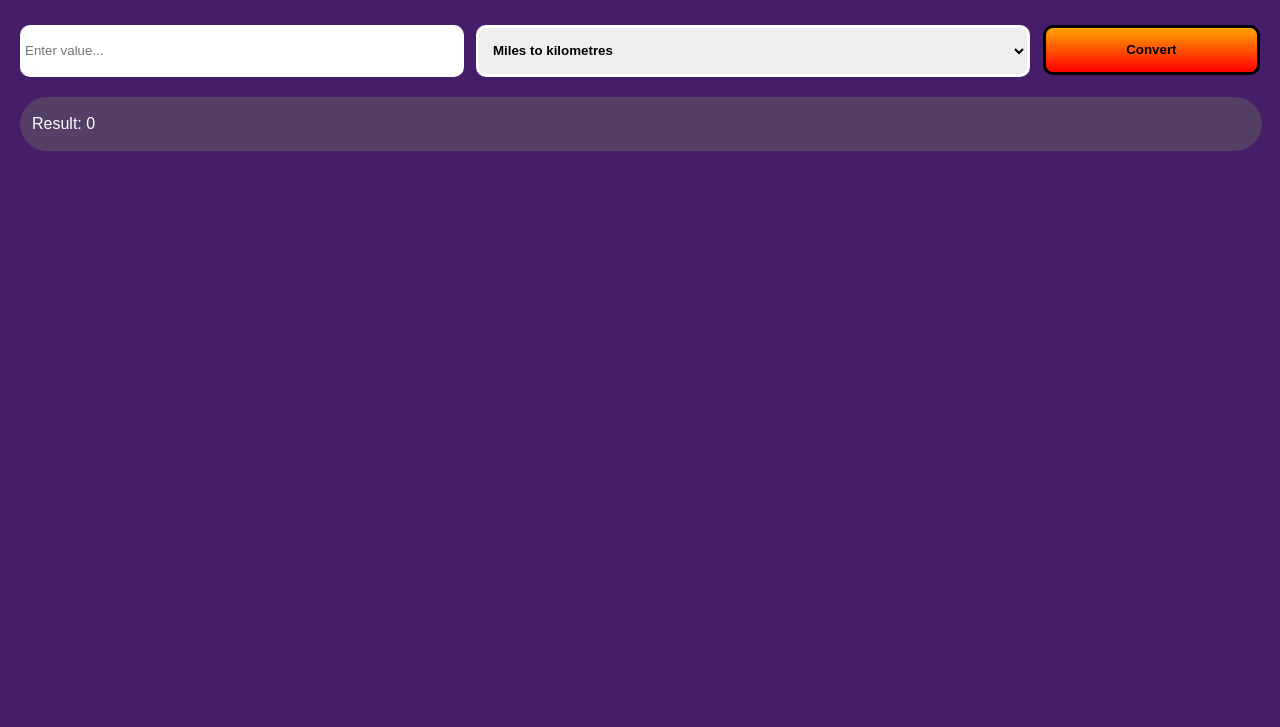
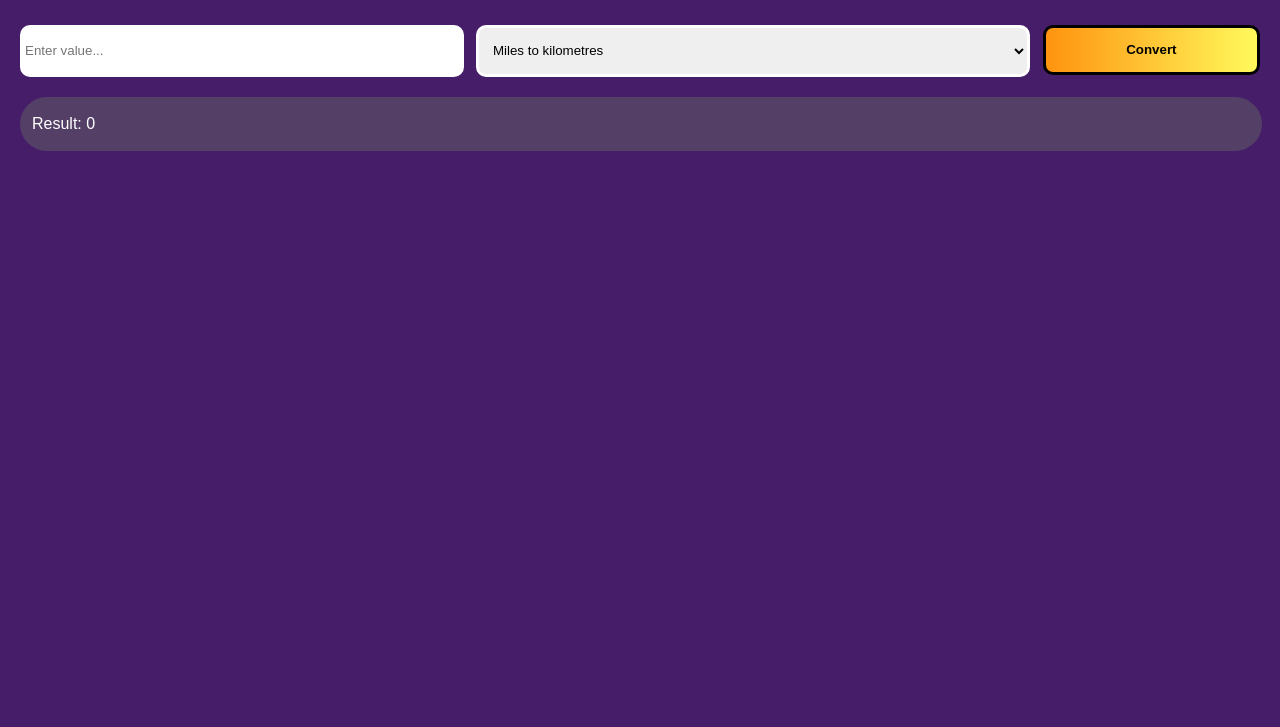
Before and after one commit to Robert-Shaporenkov/Simple-unit-converter, a plain HTML site: page index.html in a window 1280 px wide. Shown: the part 73-800 px from the top of the page. Drawn offline with Linux system fonts and the light colour scheme.

Commit message:
final colour change to left>right gradient

```diff
--- a/style.css
+++ b/style.css
@@ -17,7 +17,6 @@ body {
 }
 
 #dropdown {
-    font-weight: bold;
     margin-bottom: 20px;
     width: 46%;
     padding: 0 0 0 10px;
@@ -28,7 +27,7 @@ body {
 #Convert {
     width: 18%;
     height: 50px;
-    background: linear-gradient(orange, red);
+    background: linear-gradient(90deg, hsla(33, 100%, 53%, 1) 0%, hsla(58, 100%, 68%, 1) 100%);
     border: solid black;
     border-radius: 10px;
 }
```
